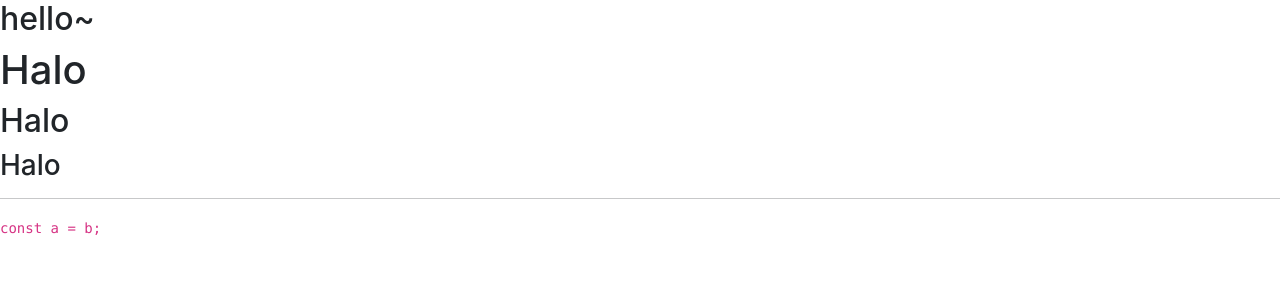
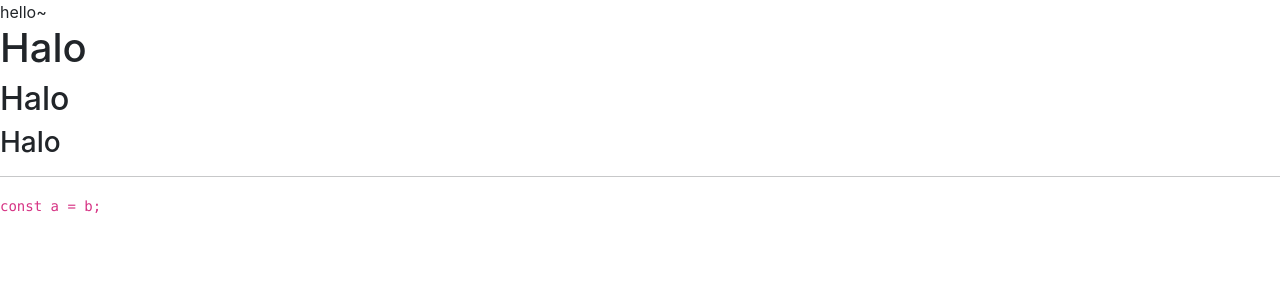
Before and after one commit to Zefeng666/halo-ui, a React (Create React App) app: page / in a window 1280 px wide. Shown: the top 300 px of the page. Built offline with nearby package versions, Linux system fonts and the light colour scheme.

Commit message:
Alert组件结构

```diff
--- a/src/App.tsx
+++ b/src/App.tsx
@@ -1,12 +1,12 @@
 import React from 'react';
 import './styles/index.scss'
-import Hello from './components/Hello';
+import Alert from './components/Alert';
 
 function App() {
   return (
     <div className="App">
       <header className="App-header">
-        <Hello message={'hello~'}></Hello>
+        <Alert message={'hello~'}></Alert>
         <h1>Halo</h1>
         <h2>Halo</h2>
         <h3>Halo</h3>
--- /dev/null
+++ b/src/components/Alert/Alert.tsx
@@ -0,0 +1,18 @@
+import React from 'react';
+
+interface AlertProps {
+    message?: string
+}
+
+export const Alert: React.FC<AlertProps> = (props) => {
+    const { message } = props;
+    return <div>
+        {message}
+    </div>
+}
+
+Alert.defaultProps = {
+    message: ''
+}
+
+export default Alert;
--- /dev/null
+++ b/src/components/Alert/_style.scss
@@ -0,0 +1,3 @@
+.halo-alert {
+
+}
--- /dev/null
+++ b/src/components/Alert/index.tsx
@@ -0,0 +1,2 @@
+import Alert from './Alert';
+export default Alert;
--- a/src/components/Hello.tsx
+++ /dev/null
@@ -1,15 +0,0 @@
-import React from 'react';
-
-interface IHelloProps {
-  message?: string;
-}
-
-const Hello: React.FC<IHelloProps> = (props) => {
-  return <h2>{props.message}</h2>
-}
-
-Hello.defaultProps = {
-  message: 'Hello'
-}
-
-export default Hello;
```
